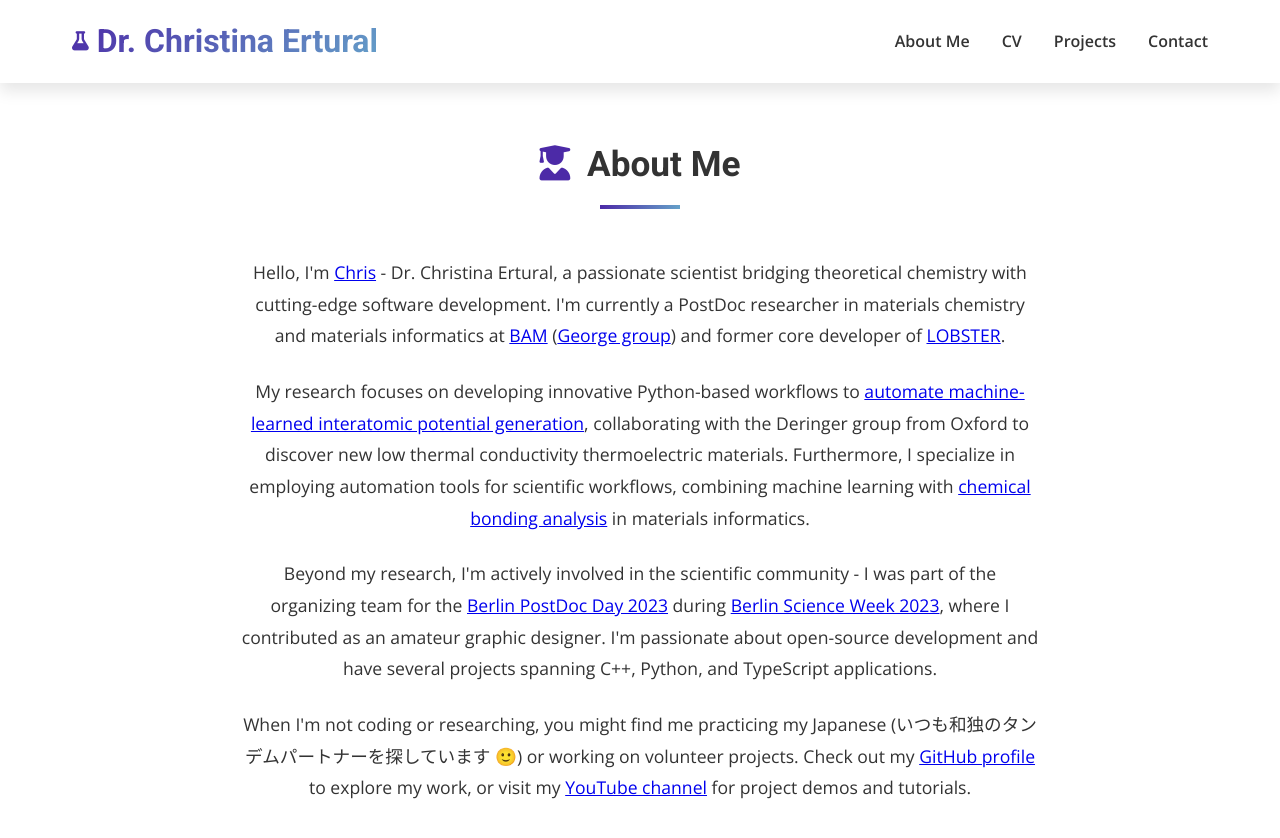
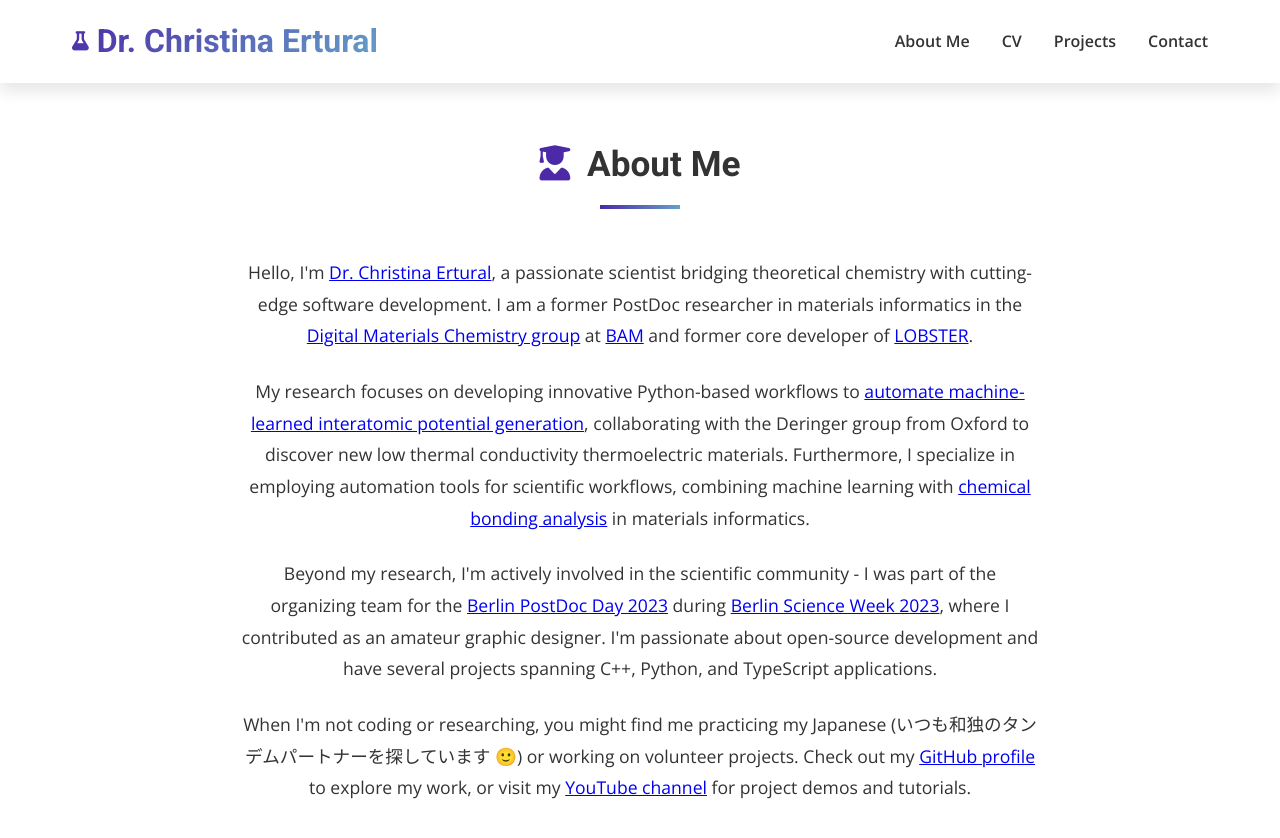
Before and after one commit to QuantumChemist/QuantumChemist.github.io, a Jekyll site: the page index.html, which Jekyll copies as it is, in a window 1280 px wide and 900 px high, scrolled down 548 px. Shown: the top 838 px of the window. Built offline with Jekyll 4.4.1, drawn with Linux system fonts in a browser that asks for light colours.

Commit message:
Update index.html

```diff
--- a/index.html
+++ b/index.html
@@ -57,7 +57,7 @@
         <div class="container">
             <h2 class="section-title animate-on-scroll"><i class="fas fa-user-graduate"></i> About Me</h2>
             <div class="presentation-content animate-on-scroll">
-                <p>Hello, I'm <a href="https://g.co/kgs/Bi3Bdb">Chris</a> - Dr. Christina Ertural, a passionate scientist bridging theoretical chemistry with cutting-edge software development. I'm currently a PostDoc researcher in materials chemistry and materials informatics at <a href="https://www.bam.de/">BAM</a> (<a href="https://www.bam.de/Content/EN/Standard-Articles/About-us/Jobs-and-Careers/Young-Science/junior-research-group-george-computational-materials-design.html">George group</a>) and former core developer of <a href="http://www.cohp.de/">LOBSTER</a>.</p>
+                <p>Hello, I'm <a href="https://g.co/kgs/Bi3Bdb"> Dr. Christina Ertural</a>, a passionate scientist bridging theoretical chemistry with cutting-edge software development. I am a former PostDoc researcher in materials informatics in the <a href=" https://digimatchem.github.io/team/ ">Digital Materials Chemistry group</a> at <a href="https://www.bam.de/">BAM</a> and former core developer of <a href="http://www.cohp.de/">LOBSTER</a>.</p>
 
                 <p>My research focuses on developing innovative Python-based workflows to <a href="https://github.com/autoatml/autoplex">automate machine-learned interatomic potential generation</a>, collaborating with the Deringer group from Oxford to discover new low thermal conductivity thermoelectric materials. Furthermore, I specialize in employing automation tools for scientific workflows, combining machine learning with <a href="https://joss.theoj.org/papers/10.21105/joss.06286.pdf">chemical bonding analysis</a> in materials informatics.</p>
 
```
